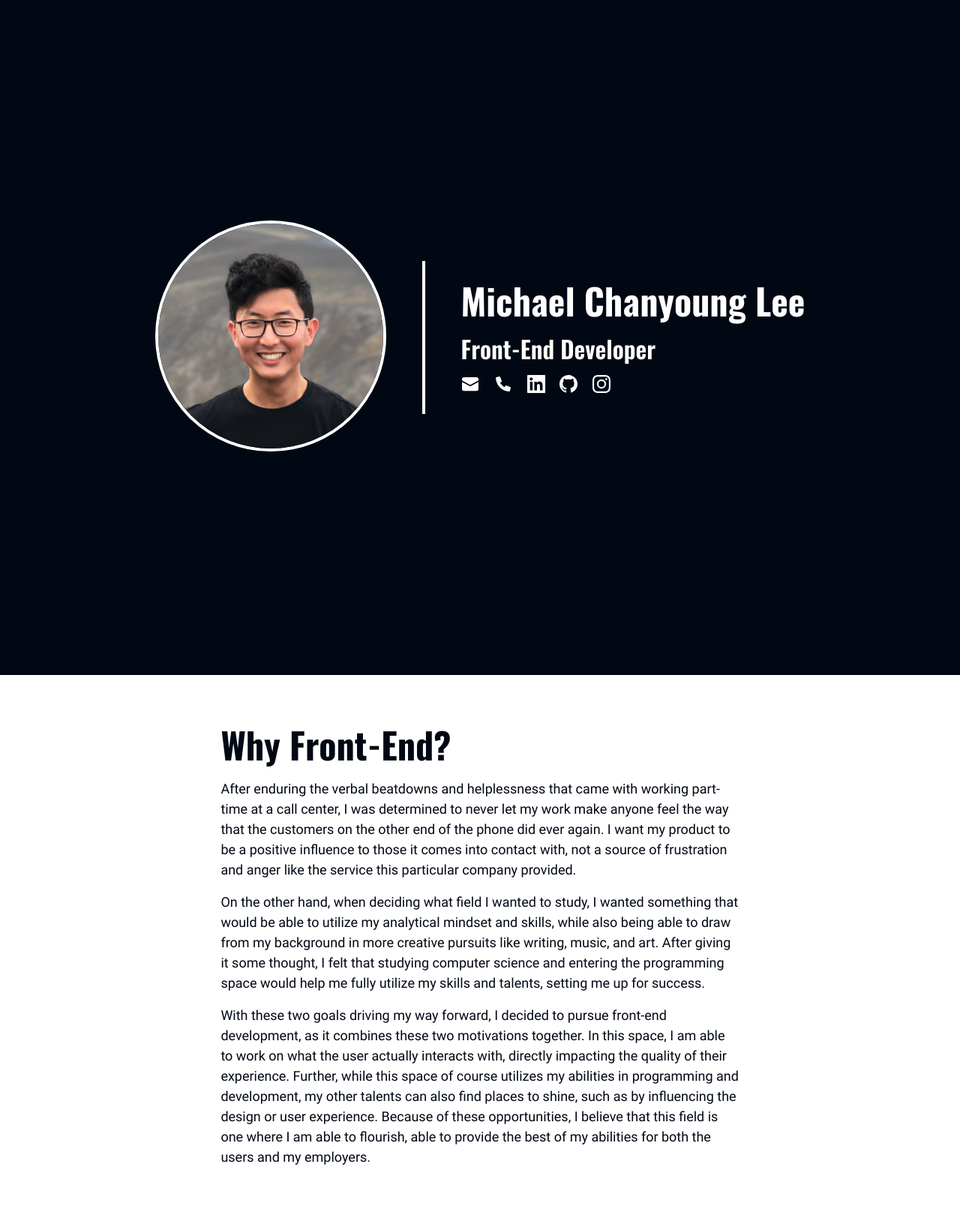
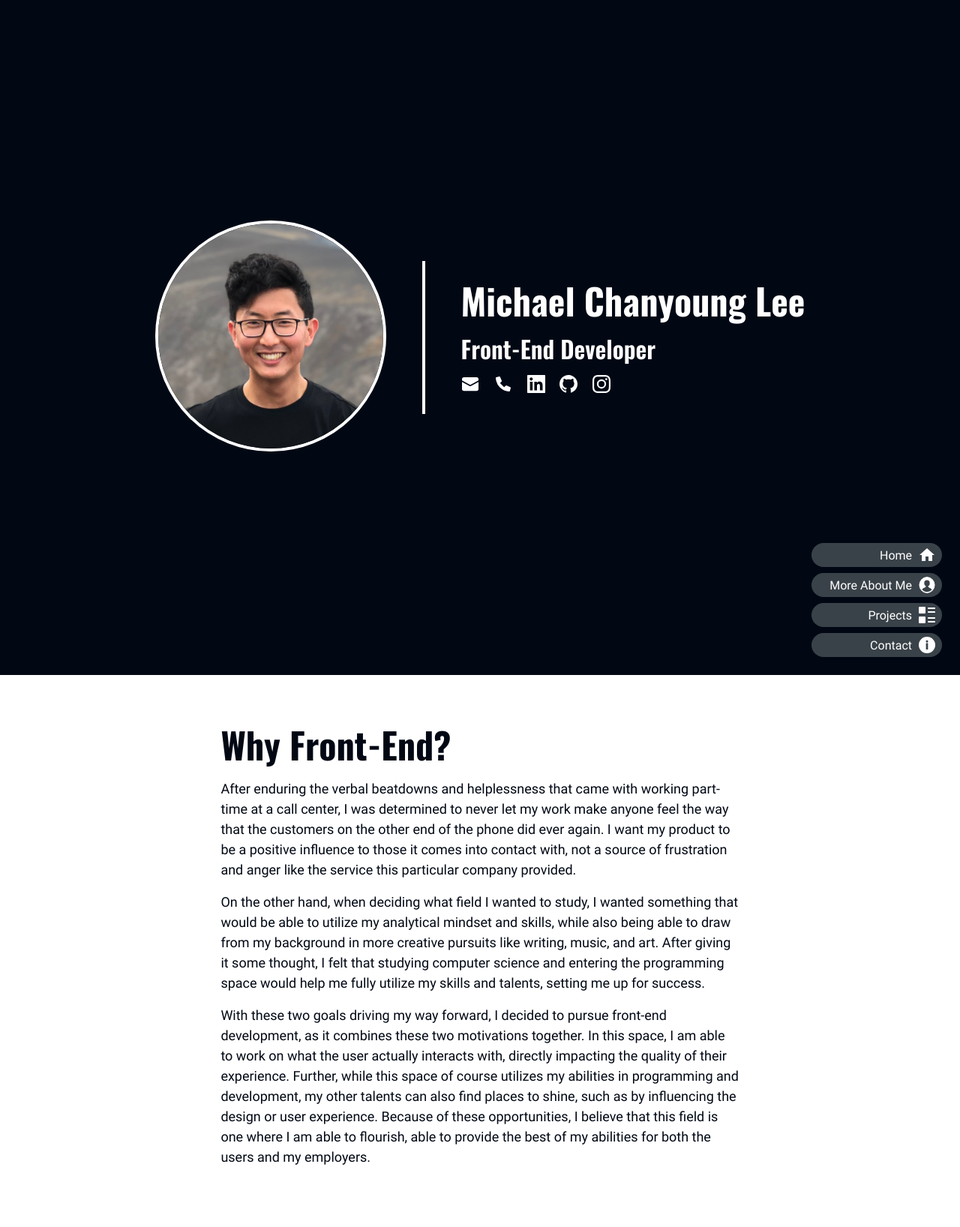
Before and after one commit to mlee-chanyoung/mlee-chanyoung.github.io, a Jekyll site: the page built from index.html, in a window 1280 px wide. Shown: the whole page at 75% size. Built offline with Jekyll 4.4.1, drawn with Linux system fonts in a browser that asks for light colours.

Commit message:
Create navigation bar

```diff
--- a/_includes/icons.html
+++ b/_includes/icons.html
@@ -1,10 +1,19 @@
 <svg style="display: none">
   <defs>
+    <g id="icon-avatar">
+      <svg xmlns="http://www.w3.org/2000/svg" viewBox="0 0 24 24"><path fill-rule="evenodd" d="M12 1a11.01 11.01 0 0 0 0 22 11.01 11.01 0 0 0 0-22zm0 20.17c-2.47 0-4.7-.99-6.36-2.58.28-1.75 1.54-2.43 3.15-2.97 1.09-.36 1.55-1.31 1.76-2.09a3.67 3.67 0 0 1-2.22-3.36v-.92a3.67 3.67 0 0 1 7.34 0v.92c0 1.5-.92 2.8-2.22 3.36.2.78.68 1.74 1.76 2.1 1.61.53 2.88 1.19 3.15 2.96A9.13 9.13 0 0 1 12 21.17z"/></svg>
+    </g>
     <g id="icon-email">
       <svg xmlns="http://www.w3.org/2000/svg" viewBox="0 0 24 24"><path fill-rule="evenodd" d="M23 9.32v9.26a2.75 2.75 0 0 1-2.75 2.75H3.75A2.75 2.75 0 0 1 1 18.58V9.33l9.72 5.22c.37.26.82.39 1.28.37.46.02.9-.11 1.28-.37L23 9.32zM20.25 3A2.75 2.75 0 0 1 23 5.75v.92c0 .33-.17.65-.46.82L12.46 13c-.14.08-.3.1-.46.1a.82.82 0 0 1-.46-.1L1.46 7.5A.96.96 0 0 1 1 6.67v-.92A2.75 2.75 0 0 1 3.75 3z"/></svg>
     </g>
     <g id="icon-github">
       <svg xmlns="http://www.w3.org/2000/svg" viewBox="0 0 24 24"><path d="M12 0c-6.626 0-12 5.373-12 12 0 5.302 3.438 9.8 8.207 11.387.599.111.793-.261.793-.577v-2.234c-3.338.726-4.033-1.416-4.033-1.416-.546-1.387-1.333-1.756-1.333-1.756-1.089-.745.083-.729.083-.729 1.205.084 1.839 1.237 1.839 1.237 1.07 1.834 2.807 1.304 3.492.997.107-.775.418-1.305.762-1.604-2.665-.305-5.467-1.334-5.467-5.931 0-1.311.469-2.381 1.236-3.221-.124-.303-.535-1.524.117-3.176 0 0 1.008-.322 3.301 1.23.957-.266 1.983-.399 3.003-.404 1.02.005 2.047.138 3.006.404 2.291-1.552 3.297-1.23 3.297-1.23.653 1.653.242 2.874.118 3.176.77.84 1.235 1.911 1.235 3.221 0 4.609-2.807 5.624-5.479 5.921.43.372.823 1.102.823 2.222v3.293c0 .319.192.694.801.576 4.765-1.589 8.199-6.086 8.199-11.386 0-6.627-5.373-12-12-12z"/></svg>
+    </g>
+    <g id="icon-home">
+      <svg xmlns="http://www.w3.org/2000/svg" viewBox="0 0 48 48"><path d="M20 40V28h8v12h10V24h6L24 6 4 24h6v16z" /></svg>
+    </g>
+    <g id="icon-info">
+      <svg xmlns="http://www.w3.org/2000/svg" viewBox="0 0 24 24"><path fill-rule="evenodd" d="M12 1a11 11 0 1 1 0 22 11 11 0 0 1 0-22zm1.36 8.62h-2.72V18h2.72V9.62zM12 5.82c-.92 0-1.55.59-1.55 1.42 0 .85.63 1.41 1.55 1.41s1.55-.56 1.55-1.41c0-.83-.63-1.41-1.55-1.41z"/></svg>
     </g>
     <g id="icon-instagram">
       <svg xmlns="http://www.w3.org/2000/svg" viewBox="0 0 24 24"><path fill-rule="evenodd" d="M13.16 0c2.22 0 2.68.02 3.79.07 1.95.1 3.66.57 5.04 1.94 1.37 1.38 1.85 3.1 1.94 5.04.05 1.15.07 1.6.07 4.05v1.8c0 2.45-.02 2.9-.07 4.05-.1 1.95-.57 3.66-1.94 5.04-1.38 1.37-3.1 1.85-5.04 1.94-1.15.05-1.6.07-4.05.07h-1.8c-2.45 0-2.9-.02-4.05-.07-1.95-.1-3.66-.57-5.04-1.94C.64 20.6.16 18.89.07 16.95A64.7 64.7 0 0 1 0 13.16v-2.32c0-2.22.02-2.68.07-3.79.1-1.95.57-3.66 1.94-5.04C3.4.64 5.11.16 7.05.07A64.7 64.7 0 0 1 10.84 0zm-.56 2.16h-1.2c-2.66 0-3.07.02-4.25.07-1.37.06-2.63.34-3.6 1.31-.98.98-1.26 2.25-1.32 3.61a73.01 73.01 0 0 0-.07 4.25v1.2c0 2.66.02 3.07.07 4.25.06 1.36.34 2.63 1.31 3.6.98.98 2.25 1.26 3.61 1.32 1.1.05 1.53.06 3.71.07h2.28c2.18 0 2.61-.02 3.7-.07 1.38-.06 2.64-.34 3.62-1.31.97-.98 1.25-2.25 1.3-3.61.06-1.1.07-1.53.08-3.71v-2.28c0-2.18-.02-2.61-.07-3.7-.06-1.38-.34-2.64-1.31-3.62-.98-.97-2.25-1.25-3.61-1.3a73.01 73.01 0 0 0-4.25-.08zM12 5.84a6.16 6.16 0 1 1 0 12.32 6.16 6.16 0 0 1 0-12.32zM12 8a4 4 0 1 0 0 8 4 4 0 0 0 0-8zm6.4-3.85a1.44 1.44 0 1 1 0 2.88 1.44 1.44 0 0 1 0-2.88z"/></svg>
@@ -12,6 +21,9 @@
     <g id="icon-linkedin">
       <svg xmlns="http://www.w3.org/2000/svg" viewBox="0 0 24 24"><path d="M23 0H1C.4 0 0 .4 0 1v22c0 .6.4 1 1 1h22c.6 0 1-.4 1-1V1c0-.6-.4-1-1-1zM7.1 20.5H3.6V9h3.6v11.5h-.1zM5.3 7.4c-1.1 0-2.1-.9-2.1-2.1 0-1.1.9-2.1 2.1-2.1 1.1 0 2.1.9 2.1 2.1 0 1.2-.9 2.1-2.1 2.1zm15.2 13.1h-3.6v-5.6c0-1.3 0-3-1.8-3-1.9 0-2.1 1.4-2.1 2.9v5.7H9.4V9h3.4v1.6c.5-.9 1.6-1.8 3.4-1.8 3.6 0 4.3 2.4 4.3 5.5v6.2z"/></svg>
     </g>
+    <g id="icon-list">
+      <svg xmlns="http://www.w3.org/2000/svg" viewBox="0 0 24 24"><path fill-rule="evenodd" d="M9 14a1 1 0 0 1 1 1v7a1 1 0 0 1-1 1H2a1 1 0 0 1-1-1v-7a1 1 0 0 1 1-1h7zm13 6a1 1 0 0 1 0 2h-8a1 1 0 0 1 0-2zm-8-5h8a1 1 0 0 1 .12 2H14a1 1 0 0 1-.12-2H22zM9 1a1 1 0 0 1 1 1v7a1 1 0 0 1-1 1H2a1 1 0 0 1-1-1V2a1 1 0 0 1 1-1h7zm13 6a1 1 0 0 1 .12 2H14a1 1 0 0 1-.12-2H22zm0-5a1 1 0 0 1 .12 2H14a1 1 0 0 1-.12-2H22z"/></svg>
+    </g>
     <g id="icon-phone">
       <svg xmlns="http://www.w3.org/2000/svg" viewBox="0 0 24 24"><path fill-rule="evenodd" d="M15.3 14.19l-2.13 2.1-5.47-5.46 2.11-2.14a.92.92 0 0 0 .19-1L7.8 2.55a.92.92 0 0 0-1.08-.53L2.7 3.1c-.42.1-.7.49-.69.91a19.4 19.4 0 0 0 5.49 12.5A19.4 19.4 0 0 0 19.99 22c.43 0 .8-.28.91-.7l1.07-4.03a.92.92 0 0 0-.53-1.08L16.32 14a.92.92 0 0 0-1.01.2z"/></svg>
     </g>
--- /dev/null
+++ b/_includes/nav.html
@@ -0,0 +1,28 @@
+<nav class="Nav">
+  <ul class="Nav-list">
+    <li class="Nav-item">
+      <a href="#" class="Nav-link">
+        Home
+        {% include icon.html icon="icon-home" %}
+      </a>
+    </li>
+    <li class="Nav-item">
+      <a href="#" class="Nav-link">
+        More About Me
+        {% include icon.html icon="icon-avatar" %}
+      </a>
+    </li>
+    <li class="Nav-item">
+      <a href="#" class="Nav-link">
+        Projects
+        {% include icon.html icon="icon-list" %}
+      </a>
+    </li>
+    <li class="Nav-item">
+      <a href="#" class="Nav-link">
+        Contact
+        {% include icon.html icon="icon-info" %}
+      </a>
+    </li>
+  </ul>
+</nav>
--- a/_layouts/base.html
+++ b/_layouts/base.html
@@ -5,6 +5,7 @@
     {% include icons.html %}
     <!-- Main content -->
     {{ content }}
+    {% include nav.html %}
     <script src="{{ site.url }}/js/lightbox-plus-jquery.min.js"></script>
   </body>
 </html>
--- /dev/null
+++ b/_sass/_nav.scss
@@ -0,0 +1,37 @@
+@import 'utilities/variables';
+
+.Nav {
+  position: fixed;
+  bottom: $spacing-3;
+  right: $spacing-3;
+
+  &-item {
+    &:not(:last-child) {
+      margin-bottom: $spacing-1;
+    }
+  }
+
+  &-link {
+    display: flex;
+    align-items: center;
+    justify-content: flex-end;
+
+    border-radius: 16px;
+    background-color: rgba($nav-color, 0.8);
+    padding: $spacing-half $spacing-1;
+    padding-left: $spacing-3;
+    color: $white;
+    fill: $white;
+
+    .Icon {
+      margin-left: $spacing-1;
+    }
+  }
+
+  &-list {
+    margin: 0;
+    padding: 0;
+    text-align: right;
+    list-style-type: none;
+  }
+}
--- a/_sass/utilities/_variables.scss
+++ b/_sass/utilities/_variables.scss
@@ -11,4 +11,5 @@ $spacing-6: 3rem;
 // Colors
 $base-color: #010814;
 $link-color: #00b2f6;
+$nav-color: #495257;
 $white: #fff;
--- a/css/global.scss
+++ b/css/global.scss
@@ -4,6 +4,7 @@
 @import 'utilities/fonts';
 @import 'utilities/variables';
 
+@import 'nav';
 @import 'slice';
 
 html {
```
